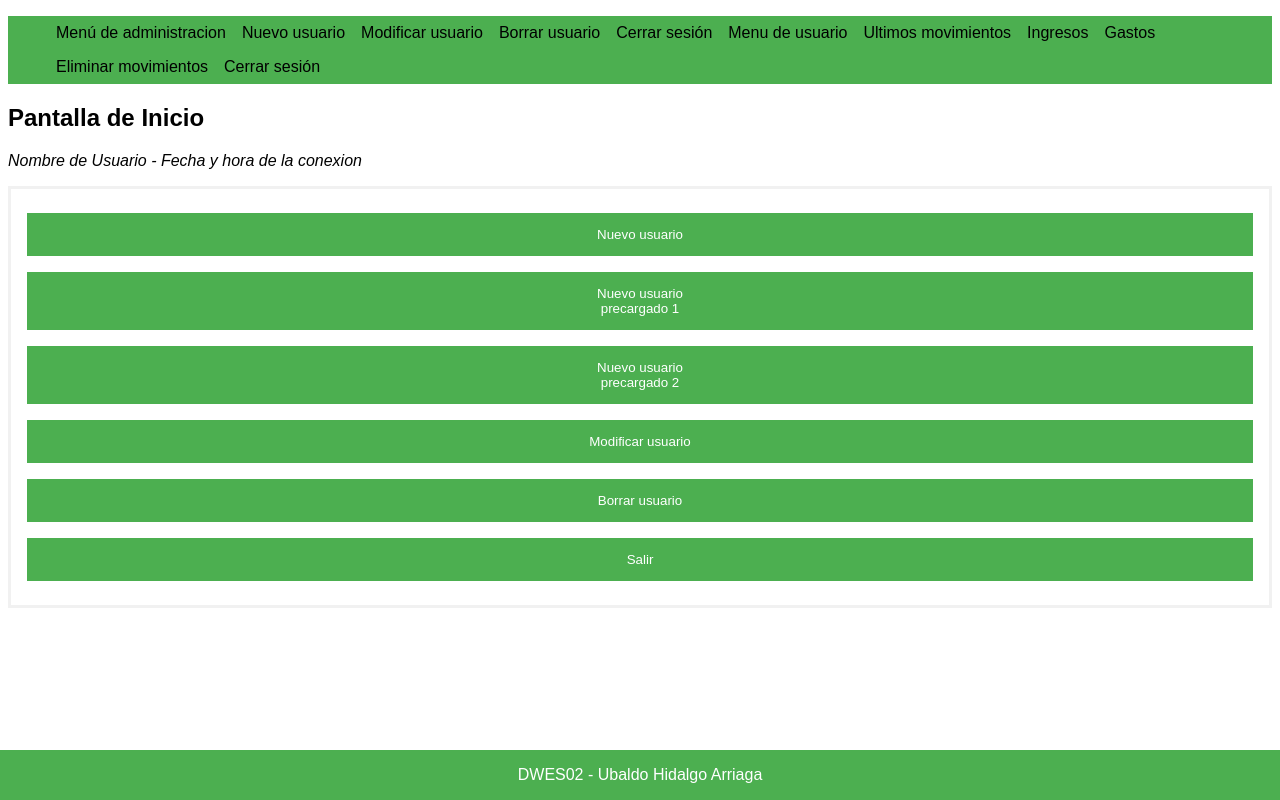
After one commit to ubidragon/DWES1920-ubahidarr, a PHP site: page /admin/gestion.php in a window 1280 px wide. The commit adds this page. Run offline with PHP 8.4, Linux system fonts and the light colour scheme.

Commit message:
Agregados ficheros de pantallas
Se crean ficheros de nuevas pantallas
Se empiezan los diseños visuales de varias de ellas
Se comienza a definir la lógica de algunas operaciones

```diff
--- /dev/null
+++ b/DWES02/admin/gestion.php
@@ -0,0 +1,19 @@
+<?php
+require_once("../includes/header.inc.php");
+?>
+<link rel="stylesheet" href="../css/custom.css">
+<h2>Pantalla de Inicio</h2>
+<p><i>Nombre de Usuario - Fecha y hora de la conexion</i></p>
+<form>
+  <div class="container">
+    <button type="submit" formaction="usuario.php">Nuevo usuario</button>
+    <button type="submit" formaction="invitado.php">Nuevo usuario<br/>precargado 1</button>
+    <button type="submit" formaction="invitado.php">Nuevo usuario<br/>precargado 2</button>
+    <button type="submit" formaction="usuario.php">Modificar usuario</button>
+    <button type="submit" formaction="usuario.php">Borrar usuario</button>
+    <button type="submit" formaction="usuario.php">Salir</button>
+  </div>
+</form>
+<?php
+require_once '../includes/pie.php';
+?>
--- a/DWES02/css/custom.css
+++ b/DWES02/css/custom.css
@@ -60,6 +60,29 @@ span.psw {
   }
 }
 
+.navbar {
+  list-style-type: none;
+
+  overflow: hidden;
+  background-color: #4CAF50;
+}
+
+.navbarChild {
+  float: left;
+}
+
+.navbarChild a {
+  display: block;
+  color: black;
+  text-align: center;
+  padding: 0.5em;
+  text-decoration: none;
+}
+
+.navbarChild a:hover {
+  background-color: sandybrown;
+}
+
 
 .footer {
   position: fixed;
@@ -74,3 +97,17 @@ span.psw {
 .footer p {
 text-align: center;
 }
+
+.boton {
+  background-color: #4CAF50;
+  color: white;
+  padding: 14px 20px;
+  margin: 8px 0;
+  border: none;
+  cursor: pointer;
+  width: 100%;
+}
+
+.boton:hover {
+  opacity: 0.8;
+}
--- a/DWES02/includes/funciones.inc.php
+++ b/DWES02/includes/funciones.inc.php
@@ -0,0 +1,47 @@
+<?php
+/**
+ * Funcion para la persistencia del usuario entre las pantallas.
+ */
+function reloadUser(){
+    if (isset($_POST["user"]) && !empty($_POST["user"])) {
+        return $user=$_POST["user"];
+    }
+}
+/**
+ * Funcion para comprobar si el usuario que se va a logar es un admin.
+ * TODO: Diseñar un banner con warning de acceso no permitido.
+ */
+function checkAdmin(){
+    $redirect='./acceso.php';
+	if ( !empty($_POST['admin']) && !empty($_POST['adminPassword']) ) {
+		if ( $_POST['admin'] === 'daw' && $_POST['adminPassword'] === 'daw' ) {
+			header("Location: ./gestion.php?".$_POST['admin']);
+		}
+	} else {
+        header("Location: $redirect");
+    }
+
+}
+
+/**
+ * Funcion para obtener el ultimo codigo mayor almacenado en la bd.
+ */
+function ultimoCodMov($loginUsu){
+    try {
+		$consulta = $conexion->prepare("SELECT MAX(CAST(codigoMov as int)) FROM movimientos WHERE loginUsu=?");
+        $consulta->bindParam(1, $loginUsu);
+        $consulta->execute();
+        $codigo = $consulta->fetch(PDO::FETCH_NUM)[0];
+        if ($codigo=="") {
+            $codigo="0";
+        }
+        return $codigo;
+	} catch (PDOException $e) {
+		return $e->getCode().": ".$e->getMessage();
+    }
+
+}
+
+function salir(){
+    unset($_POST["user"]);
+}
--- a/DWES02/includes/header.inc.php
+++ b/DWES02/includes/header.inc.php
@@ -17,6 +17,21 @@ try {
 <html>
 <head>
 <meta name="viewport" content="width=device-width, initial-scale=1">
-<link rel="stylesheet" href="./css/custom.css">
 </head>
 <body>
+<?php //Si no estas en index -> mostrar menu. ?>
+    <ul class="navbar">
+	<?php //Si es admin mostrar esto?>
+		<li class="navbarChild"><a href="index.php">Menú de administracion</a></li>
+        <li class="navbarChild"><a href="index.php">Nuevo usuario</a></li>
+        <li class="navbarChild"><a href="index.php?typeform=preload">Modificar usuario</a></li>
+        <li class="navbarChild"><a href="index.php?typeform=preloadIrreal">Borrar usuario</a></li>
+        <li class="navbarChild"><a href="index.php?typeform=preloadBroken">Cerrar sesión</a></li>
+	<?php //Si es admin mostrar esto?>
+		<li class="navbarChild"><a href="index.php">Menu de usuario</a></li>
+		<li class="navbarChild"><a href="index.php">Ultimos movimientos</a></li>
+        <li class="navbarChild"><a href="index.php?typeform=preload">Ingresos</a></li>
+        <li class="navbarChild"><a href="index.php?typeform=preloadIrreal">Gastos</a></li>
+        <li class="navbarChild"><a href="index.php?typeform=preloadBroken">Eliminar movimientos</a></li>
+        <li class="navbarChild"><a href="index.php?typeform=preloadBroken2">Cerrar sesión</a></li>
+    </ul>
```
Also changed, not shown: DWES02/admin/acceso.php (added, +21 -0 lines), DWES02/index.php (+7 -5 lines), DWES02/user/eliminarMov.php (added, +10 -0 lines), DWES02/user/gasto.php (added, +10 -0 lines), DWES02/user/ingreso.php (added, +10 -0 lines), DWES02/user/ultimosMovs.php (added, +12 -0 lines), DWES02/user/userMenu.php (added, +19 -0 lines), DWES02/admin/borraUsuario.php (added), DWES02/admin/modificaUsuario.php (added), DWES02/admin/nuevoUsuario.php (added).
